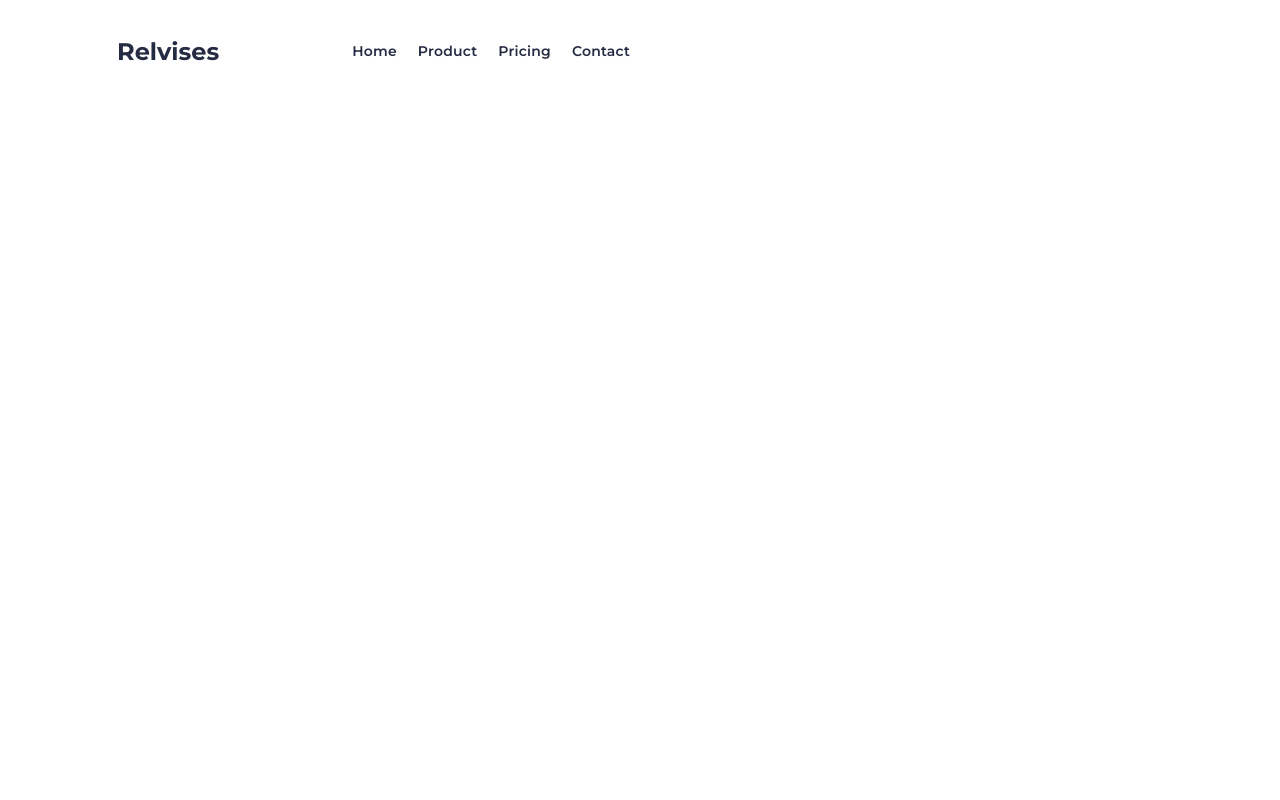
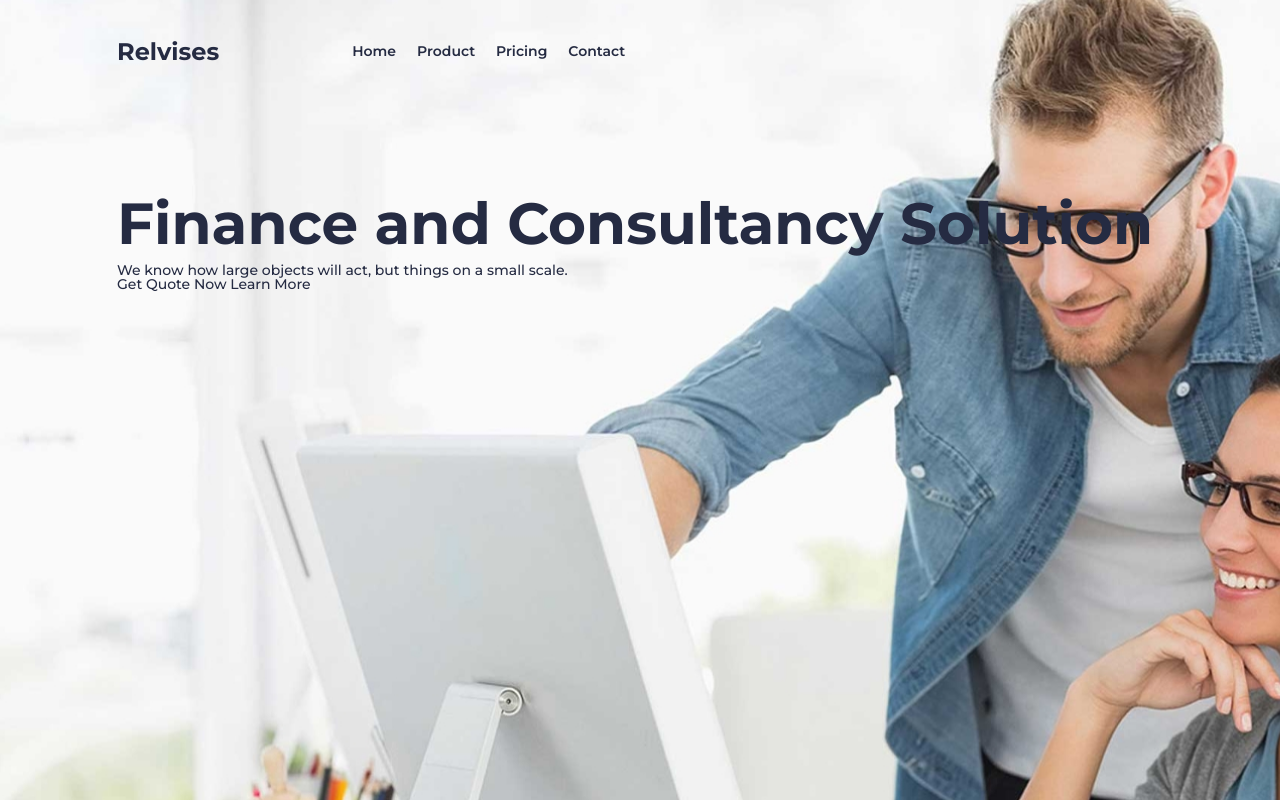
Before and after one commit to breaking16/company, a plain HTML site: page index.html in a window 1280 px wide. Drawn offline with Linux system fonts and the light colour scheme.

Commit message:
3half 1party

```diff
--- a/css/style.css
+++ b/css/style.css
@@ -36,11 +36,28 @@ li {
 .wrapper {
   min-height: 100%;
   overflow: hidden;
+  display: flex;
+  flex-direction: column;
 }
 
 .container {
-  max-width: 1046px;
+  max-width: 1076px;
   margin: 0 auto;
+  padding: 0 15px;
+}
+
+._ibg {
+  position: relative;
+}
+
+._ibg img {
+  position: absolute;
+  width: 100%;
+  width: 100%;
+  height: 100%;
+  top: 0;
+  left: 0;
+  object-fit: cover;
 }
 
 .header {
@@ -57,20 +74,47 @@ li {
   align-items: center;
 }
 
+@media (max-width: 479px) {
+  .header__container {
+    min-height: 70px;
+  }
+}
+
 .header__logo {
   font-size: 24px;
   font-weight: 700;
   line-height: 32px;
 }
 
+.menu {
+  padding: 5px 0;
+}
+
 .header__menu {
   margin: 0 0 0 133px;
 }
 
-.menu {}
+@media (max-width: 992px) {
+  .header__menu {
+    margin: 0 0 0 80px;
+  }
+}
+
+@media (max-width: 767px) {
+  .header__menu {
+    margin: 0 0 0 50px;
+  }
+}
+
+@media (max-width: 479px) {
+  .header__menu {
+    margin: 0 0 0 20px;
+  }
+}
 
 .menu__list {
   display: flex;
+  flex-wrap: wrap;
 }
 
 .menu__item {}
@@ -82,6 +126,51 @@ li {
 .menu__link {
   font-size: 14px;
   font-weight: 600;
-  letter-spacing: 0.2px;
-  line-height: 171%;
+  line-height: calc(24 / 14 * 100%);
 }
+
+@media (max-width: 479px) {
+  .menu__link {
+    font-size: 18px;
+  }
+}
+
+.page {
+  flex: 1 1 auto;
+}
+
+.footer {}
+
+.page__main-block {}
+
+.main-block {}
+
+.main-block__container {}
+
+.main-block__body {
+  position: relative;
+  padding: 184px 0 191px 0;
+  z-index: 2;
+}
+
+.main-block__title {
+  font-size: 58px;
+  line-height: calc(80 / 58 * 100%);
+}
+
+.main-block__text {}
+
+.main-block__buttons {}
+
+.main-block__button {}
+
+.main-block__button_border {}
+
+.main-block__image {
+  position: absolute;
+  width: 100%;
+  width: 100%;
+  height: 100%;
+  top: 0;
+  left: 0;
+}
--- a/index.html
+++ b/index.html
@@ -37,6 +37,27 @@
         </nav>
       </div>
     </header>
+    <main class="page">
+      <div class="page__main-block main-block">
+        <div class="main-block__container container">
+          <div class="main-block__body">
+            <h1 class="main-block__title">Finance and Consultancy Solution</h1>
+            <div class="main-block__text">We know how large objects will act,
+              but things on a small scale.</div>
+            <div class="main-block__buttons">
+              <a class="main-block__button" href="#">Get Quote Now</a>
+              <a class="main-block__button main-block__button_border" href="#">Learn More</a>
+            </div>
+          </div>
+        </div>
+        <div class="main-block__image _ibg">
+          <img src="images/mainblock/cover.jpeg" alt="cover">
+        </div>
+      </div>
+    </main>
+    <footer class="footer">
+      podval
+    </footer>
   </div>
 
 
```
Also changed, not shown: images/mainblock/cover.jpeg (added).
